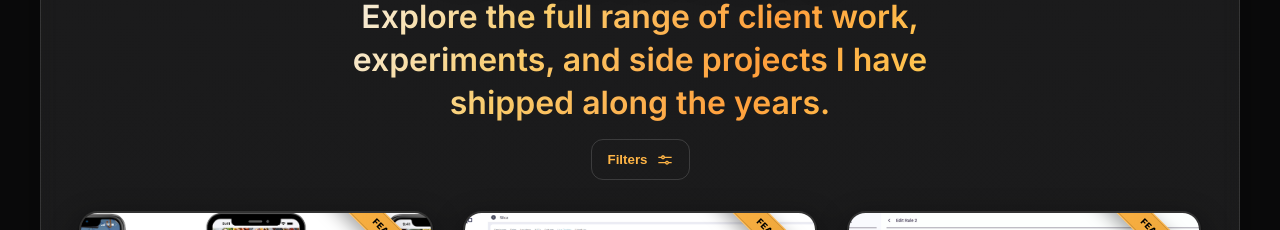
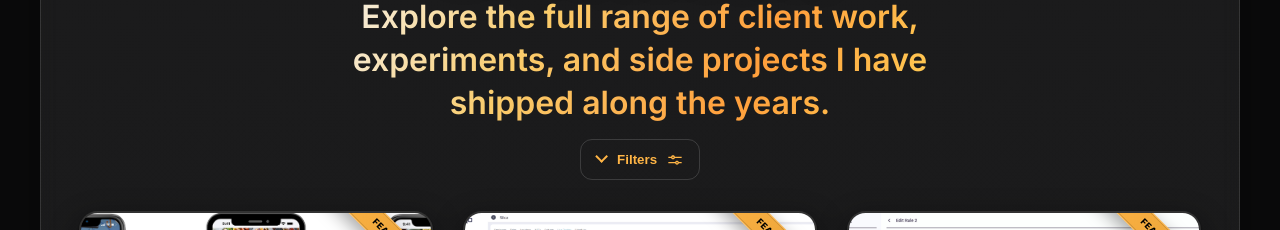
Before and after one commit to andreinemeti/portfolio-refactor, a Next.js app: page /projects in a window 1280 px wide. Shown: the part 780-1010 px from the top of the page. Built offline with nearby package versions, Linux system fonts and the light colour scheme.

Commit message:
Improved UX to filters. Added them inside a container, and added a full background when they are collapsed. Also added collapse icon

```diff
--- a/app/styles/components/_filters.scss
+++ b/app/styles/components/_filters.scss
@@ -1,14 +1,56 @@
+.filters-container.filters-container--open {
+
+    border-radius: 18.5px;
+    padding: 15px;
+    border: 1px solid rgba(255, 255, 255, 0.12);
+    box-shadow: 0 8px 40px rgba(0, 0, 0, 0.35), inset 0 1px 0 rgba(255, 255, 255, 0.08);
+    background: linear-gradient(180deg, rgba(255, 255, 255, 0.07), rgba(255, 255, 255, 0.03));
+}
+
+
 .filters-toggle-row {
-    margin-bottom: 0.5rem;
-    display: flex;
-    justify-content:center;
+  margin-bottom: 0.5rem;
+  display: flex;
+  justify-content: center;
 
-    & button {
-      margin-right:15px;
-      &:last-child {
-        margin-right:0;
-      }
+  & button {
+    margin-right: 15px;
+
+    &:last-child {
+      margin-right: 0;
     }
+  }
+
+  // BEM element for the toggle button
+  &__toggle {
+    display: inline-flex;
+    align-items: center;
+    justify-content: center;
+    gap: 0.4rem;
+    position: relative;
+    // keeps existing .btn styles from .btn / .btn--ghost
+  }
+
+  // Chevron indicator
+  &__toggle::before {
+    content: '';
+    width: 0.45rem;
+    height: 0.45rem;
+    border-right: 2px solid currentColor;
+    border-bottom: 2px solid currentColor;
+    transform: rotate(45deg); // ▼
+    transform-origin: center;
+    transition: transform 150ms ease;
+    position: relative;
+    bottom: 3px;
+    margin-right:5px;
+  }
+
+  // When expanded, rotate to point up
+  &__toggle[aria-expanded='true']::before {
+    transform: rotate(-135deg); // ▲
+    bottom: -3px;
+  }
 }
 
 
--- a/views/projects/ProjectsListView.tsx
+++ b/views/projects/ProjectsListView.tsx
@@ -199,18 +199,27 @@ const handleSearchKeyDown: React.KeyboardEventHandler<HTMLInputElement> = (
 
         {/* Filters */}
         {allTags.length > 0 && (
-          <>
+          <div
+  className={`filters-container ${
+    showFilters ? 'filters-container--open' : 'filters-container--collapsed'
+  }`}
+
+>
             <div className="filters-toggle-row">
+
               <button
                 type="button"
-                className="btn btn--ghost"
+                className="btn btn--ghost filters-toggle-row__toggle"
                 onClick={() => setShowFilters((v) => !v)}
                 aria-expanded={showFilters}
                 aria-controls="project-filters"
               >
-                <span className="btn__text">Filters</span> <FilterIcon className="icon" size={20} />
-                {selected.length > 0 ? ` ( ${selected.length} selected)` : ''}
+                Filters <FilterIcon className="icon" size={20} />
+                {selected.length > 0 ? ` (${selected.length} selected)` : ''}
               </button>
+
+
+
 
               {selected.length > 0 && (
                 <button className="btn btn--primary" onClick={clearFilters}>
@@ -251,8 +260,7 @@ const handleSearchKeyDown: React.KeyboardEventHandler<HTMLInputElement> = (
                             <li key={tag}>
                               <button
                                 type="button"
-                                className={`filter-search__item ${
-                                  active ? 'filter-search__item--active' : ''
+                                className={`filter-search__item ${active ? 'filter-search__item--active' : ''
                                   }`}
                                 onClick={() => handleSelectSuggestion(tag)}
                               >
@@ -304,8 +312,7 @@ const handleSearchKeyDown: React.KeyboardEventHandler<HTMLInputElement> = (
                       <button
                         type="button"
                         onClick={onClick}
-                        className={`pill pill--button ${
-                          active ? 'pill--active' : ''
+                        className={`pill pill--button ${active ? 'pill--active' : ''
                           } ${isDisabled ? 'pill--disabled' : ''}`}
                         aria-pressed={active}
                         aria-disabled={isDisabled}
@@ -320,7 +327,7 @@ const handleSearchKeyDown: React.KeyboardEventHandler<HTMLInputElement> = (
                 })}
               </div>
             </div>
-          </>
+          </div>
         )}
 
         {/* Grid */}
```
Lines whose indentation alone changed are shown as unchanged.
